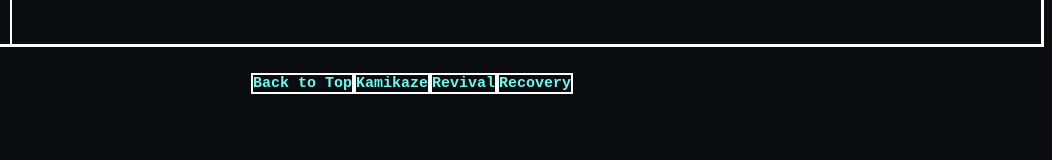
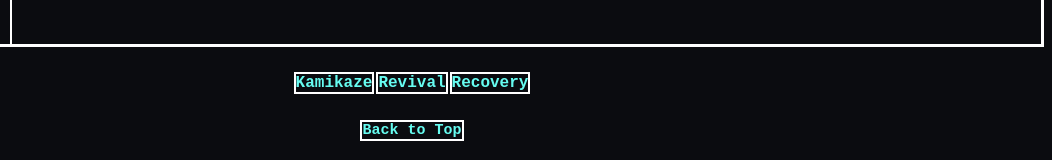
Before and after one commit to JimmytheMan/jimmytheman.github.io, a plain HTML site: page index.html in a window 1280 px wide. Shown: the part 1560-1720 px from the top of the page, 228-1280 px from the left. Before the commit the page ends 1673 px from the top, so only its background shows below. Drawn offline with Linux system fonts and the light colour scheme.

Commit message:
Update index.html

```diff
--- a/index.html
+++ b/index.html
@@ -88,7 +88,7 @@
             font-family:monospace;
             font-size:20px;
         }
-        #lel {
+        .lel {
             text-align:center;
         }
         #btt {
@@ -99,6 +99,35 @@
             border: 2px solid white;
             font-family:monospace;
             font-size:15px;
+        }
+        #b1 {
+            text-decoration:none;
+            font-weight:bold;
+            color: rgb(102, 252, 241);
+            text-align:center;
+            border: 2px solid white;
+            font-family:monospace;
+            font-size:16px;
+        }
+        #b2 {
+            margin-left:2px;
+            text-decoration:none;
+            font-weight:bold;
+            color: rgb(102, 252, 241);
+            text-align:center;
+            border: 2px solid white;
+            font-family:monospace;
+            font-size:16px;
+        }
+        #b3 {
+            margin-left:2px;
+            text-decoration:none;
+            font-weight:bold;
+            color: rgb(102, 252, 241);
+            text-align:center;
+            border: 2px solid white;
+            font-family:monospace;
+            font-size:16px;
         }
         body {
             background-color: rgb(11, 12, 16);
@@ -133,7 +162,8 @@
                 <td class="td2"><a target="_blank" href="https://jimmytheman.github.io/recovery.html" id="td">Recovery is Eminem's seventh studio album. Recovery is an emotional album that Eminem made for "anyone who's in a dark place tryin' to get out". The album is named "Recovery" because it was Eminem's first album after he went sober and gave up drugs.</a></td>
             </tr>
         </table>
-        <h2 id="lel"><a href="#title" id="btt">Back to Top</a><a href="https://jimmytheman.github.io/kamikaze.html" id="btt">Kamikaze</a><a href="https://jimmytheman.github.io/revival.html" id="btt">Revival</a><a href="https://jimmytheman.github.io/recovery.html" id="btt">Recovery</a></h2>
+        <h2 class="lel"><a target="_blank" href="https://jimmytheman.github.io/kamikaze.html" id="b1">Kamikaze</a><a target="_blank" href="https://jimmytheman.github.io/revival.html" id="b2">Revival</a><a target="_blank" href="https://jimmytheman.github.io/recovery.html" id="b3">Recovery</a></h2>
+        <h2 class="lel"><a href="#title" id="btt">Back to Top</a></h2>
 
     </body>
 
```
